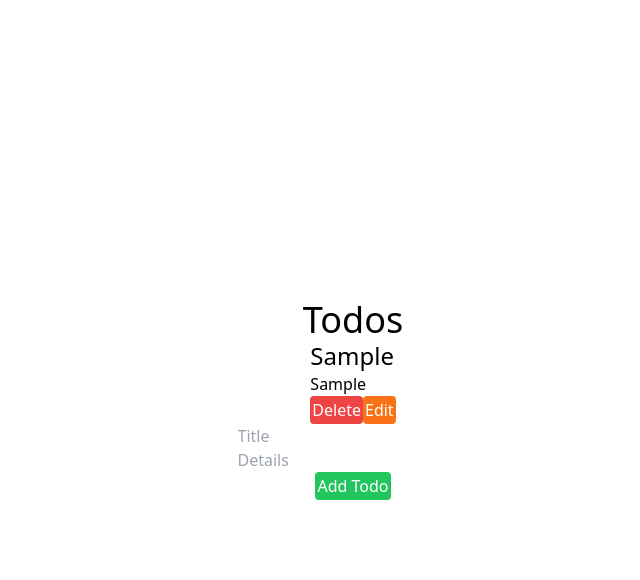
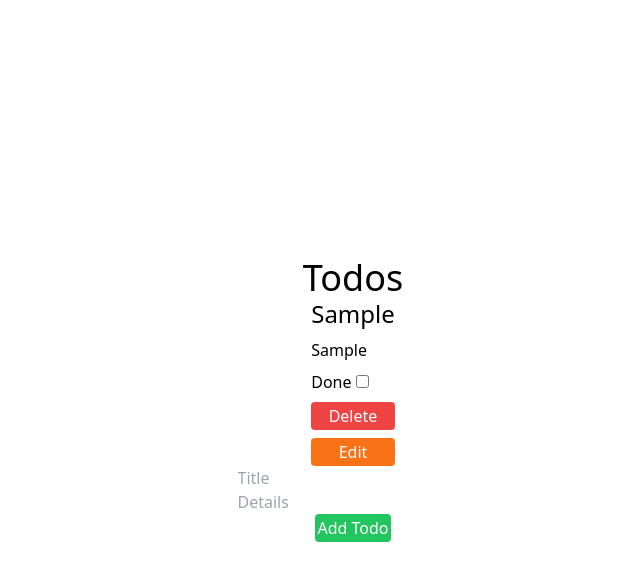
Before and after one commit to nischelf/proplex-coding-challenge, a React (Vite) app: page / in a window 1280 px wide. Both pictures are taken after typing "Sample", "Sample" into the empty fields and a click on the button "Add Todo". Shown: the top 580 px of the page, without its empty margins (287-927 px from the left). Built offline with nearby package versions, Linux system fonts and the light colour scheme.

Commit message:
add  to Todo

```diff
--- a/src/App.tsx
+++ b/src/App.tsx
@@ -3,12 +3,14 @@ import { useState, useEffect } from "react";
 interface Todo {
   title: string;
   details: string | null;
+  done: boolean;
 }
 
 function App() {
   const [todos, setTodos] = useState<Todo[]>([]);
   const [title, setTitle] = useState("");
   const [details, setDetails] = useState<string | null>("");
+  const [done, setDone] = useState<boolean>(false);
   const [editMode, setEditMode] = useState(false);
   const [editIndex, setEditIndex] = useState<number | null>(null);
 
@@ -20,10 +22,10 @@ function App() {
   }, []);
 
   function addTodoHandler() {
-    setTodos([...todos, { title, details }]);
+    setTodos([...todos, { title, details, done }]);
     localStorage.setItem(
       "todos",
-      JSON.stringify([...todos, { title, details }]),
+      JSON.stringify([...todos, { title, details, done }]),
     );
     setTitle("");
     setDetails("");
@@ -75,15 +77,40 @@ function App() {
     setDetails(event.target.value);
   }
 
+  function doneChange(
+    event: React.ChangeEvent<HTMLInputElement>,
+    index: number,
+  ) {
+    setDone(event.target.checked);
+
+    const newTodos = todos.map((todo, i) => {
+      if (i === index) {
+        return { ...todo, done: event.target.checked };
+      }
+      return todo;
+    });
+    setTodos(newTodos as Todo[]);
+    localStorage.setItem("todos", JSON.stringify(newTodos));
+    setDone(false);
+  }
+
   return (
     <main className=" min-h-screen flex flex-col items-center justify-center">
       <h1 className="text-4xl">Todos</h1>
       {todos.length > 0 ? (
         <ul>
           {todos.map((todo, index) => (
-            <li key={index}>
+            <li key={index} className="flex flex-col gap-2">
               <h2 className="text-2xl">{todo.title}</h2>
               <p>{todo.details}</p>
+              <div>
+                <p className="inline">Done </p>
+                <input
+                  type="checkbox"
+                  onChange={() => doneChange(event, index)}
+                  checked={todo.done}
+                />
+              </div>
               <button
                 className="rounded bg-red-500 text-white p-0.5"
                 onClick={() => deleteTodoHandler(index)}
```
